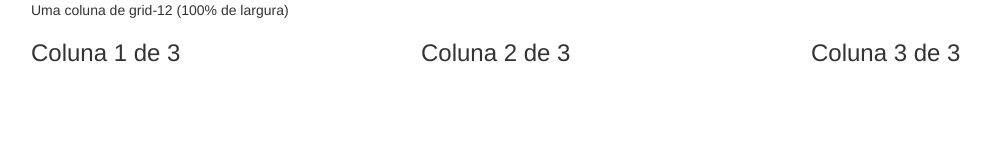
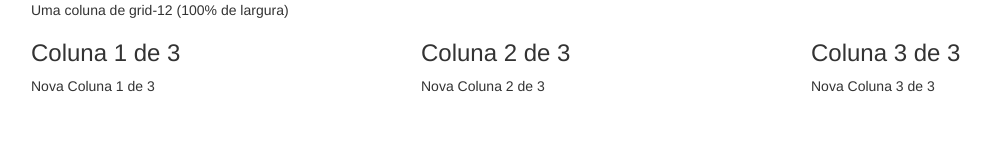
Before and after one commit to andrebellafronte/projeto-final-html5, a plain HTML site: page index.html in a window 1280 px wide. Shown: the whole page, without its empty margins (39-1030 px from the left). Drawn offline with nearby package versions, Linux system fonts and the light colour scheme.

Commit message:
novas colunas
colunas com padrões diferentes para cada dispositivo.

```diff
--- a/index.html
+++ b/index.html
@@ -71,6 +71,18 @@
   </div>
 
 </div><!-- fim de linha -->
+<!-- linha com colunas em tamanhos diferentes dependendo do dispositivo -->
+<div class="row">
+  <div class="col-md-4 col-sm-6 col-xs-12">
+    Nova Coluna 1 de 3
+  </div>
+  <div class="col-md-4 col-sm-6 col-xs-12">
+    Nova Coluna 2 de 3
+  </div>
+  <div class="col-md-4 col-sm-6 col-xs-12">
+    Nova Coluna 3 de 3
+  </div>
+</div><!--fim linha-->
 
 </div>
 <!-- container -->
```
